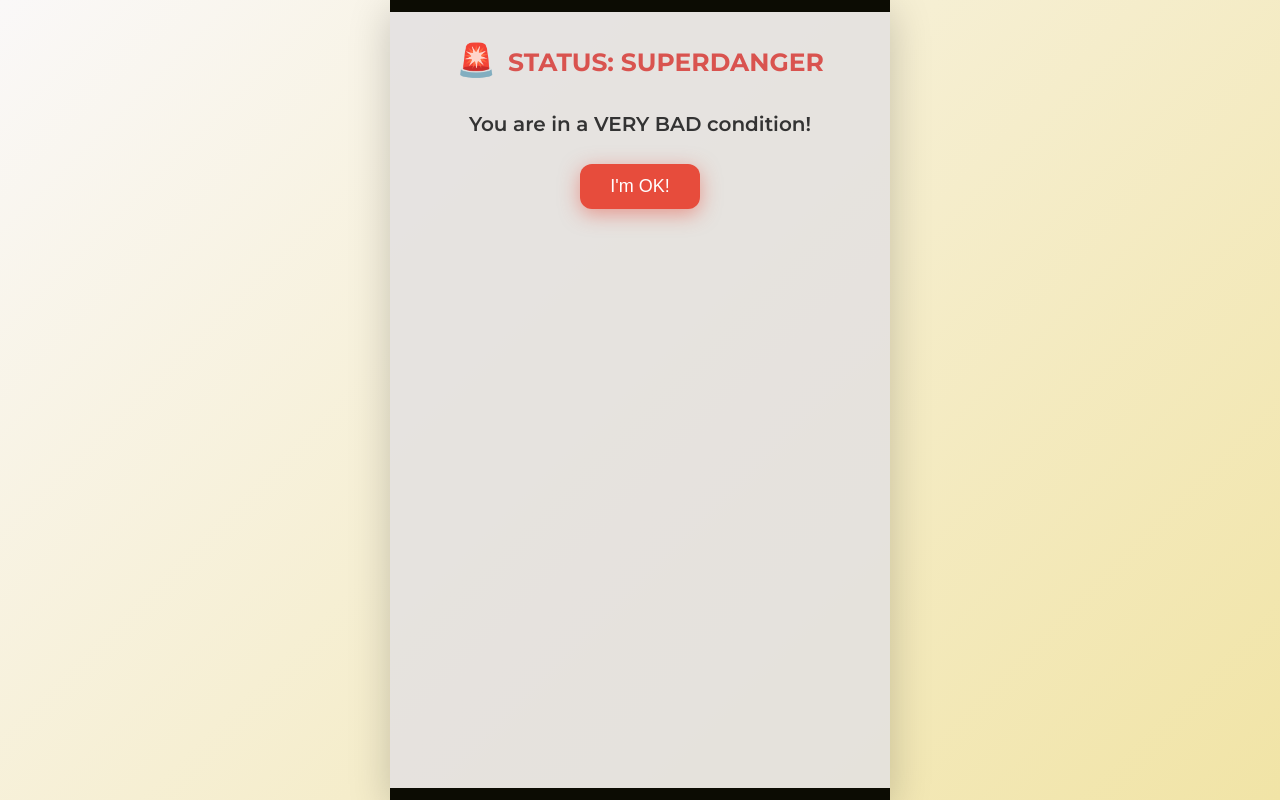
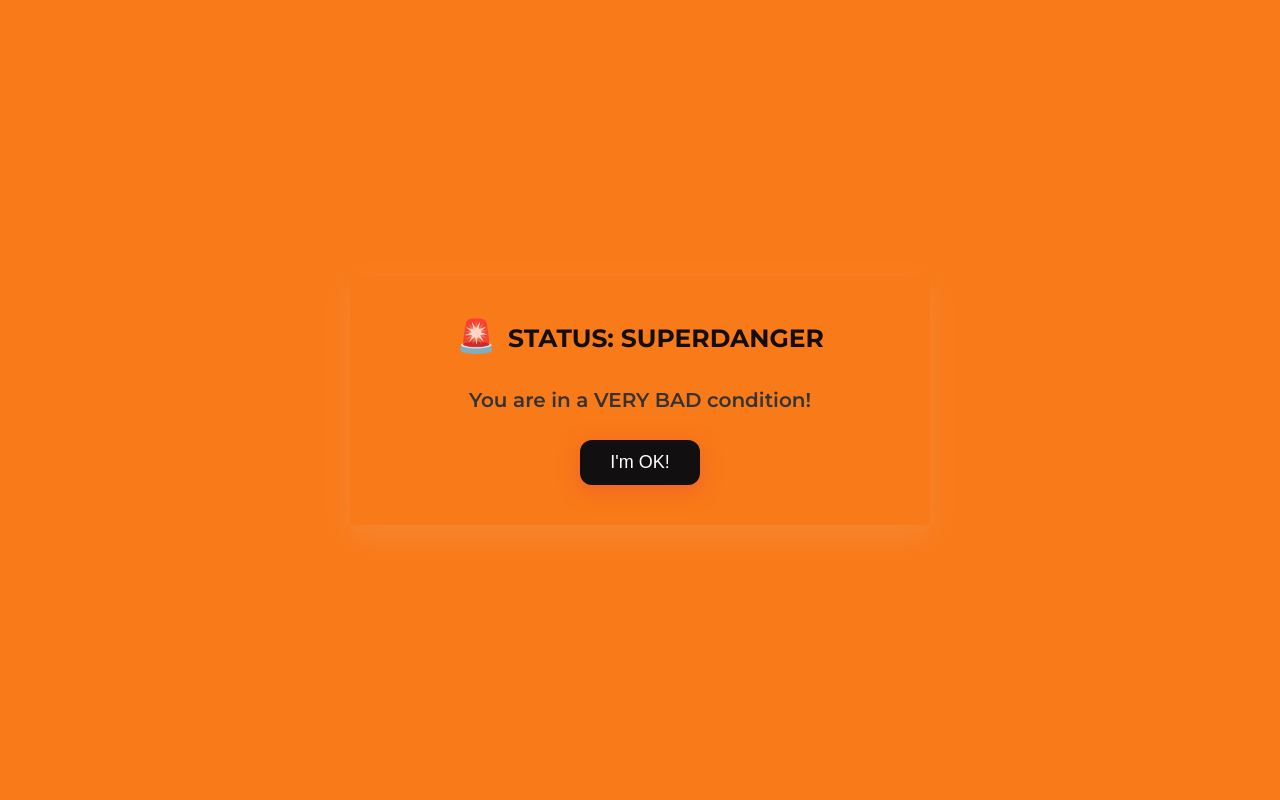
Before and after one commit to hvph-uyen/driver-fatigue-detection, a Python web app: template templates/superdanger.html in a window 1280 px wide. Run offline with Jinja, Linux system fonts and the light colour scheme; the template is opened without the code that fills it, so the values that code supplies are empty.

Commit message:
reformat folder and upgrade GIU

```diff
--- a/templates/superdanger.html
+++ b/templates/superdanger.html
@@ -10,49 +10,36 @@
       padding: 0;
       width: 100%;
       height: 100%;
-      overflow: hidden;
-      background: linear-gradient(135deg, #faf8f8, #f1e4a6);
       display: flex;
       justify-content: center;
       align-items: center;
       font-family: 'Montserrat', sans-serif;
+      background: rgb(249, 122, 24);
+      background-size: 400% 400%;
+      animation: bgShift 15s ease infinite;
+    }
+    @keyframes bgShift {
+      0% { background-position: 0% 50%; }
+      50% { background-position: 100% 50%; }
+      100% { background-position: 0% 50%; }
+    }
+    .container {
+      width: 480px;
+      padding: 40px 50px;
+      background: rgb(249, 122, 24);
+      box-shadow: 0 10px 30px rgba(227, 216, 216, 0.15);
+      text-align: center;
+      backdrop-filter: blur(10px);
+      transition: transform 0.3s ease;
     }
 
-    .container {
-      position: relative;
-      width: 500px;
-      height: 350px;
-      background: hsla(0, 4%, 89%, 0.867);
-      box-shadow: 0 10px 40px rgba(0, 0, 0, 0.2);
-      text-align: center;
-      padding: 40px 50px;
-      box-sizing: border-box;
-      overflow: hidden;
-      flex-direction: column; /* Xếp dọc các phần tử bên trong */
-      justify-content: center; /* Căn giữa theo chiều dọc */
-      align-items: center;     /* Căn giữa theo chiều ngang */
-      height: 100%;
-    }
-
-    .bar {
-      position: absolute;
-      left: 0;
-      width: 100%;
-      height: 12px;
-      background: #0c0c03;
-    }
-
-    .bar.top {
-      top: 0;
-    }
-
-    .bar.bottom {
-      bottom: 0;
+    .container:hover {
+      transform: translateY(-5px);
     }
 
     h1 {
       margin-top: 100px;
-      color: #d9534f;
+      color: #130e0e;
       font-size: 25px;
       align-items: center;
       justify-content: center;
@@ -81,7 +68,7 @@
 
     button {
       margin-top: 25px;
-      background: #e74c3c;
+      background: #110f0f;
       color: #fff;
       border: none;
       padding: 12px 30px;
```
Also changed, not shown: app.py (+13 -136 lines), data.csv (added, +69 -0 lines), model.py (added, +122 -0 lines), templates/safe.html (+35 -25 lines), 2 other files.
